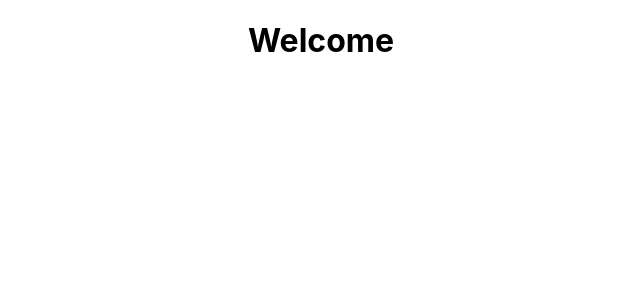
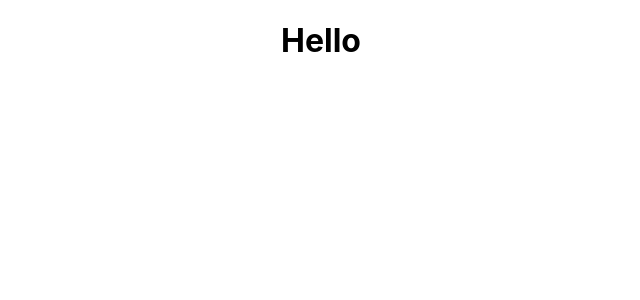
Before and after one commit to rohithsagar/reactjs, a React (Create React App) app: page / in a window 1280 px wide. Shown: the top 300 px of the page, without its empty margins (319-959 px from the left). Built offline with nearby package versions, Linux system fonts and the light colour scheme.

Commit message:
state added

```diff
--- a/src/App.js
+++ b/src/App.js
@@ -2,10 +2,15 @@ import React, { Component } from "react";
 import "./App.css";
 
 class App extends Component {
+
+state = {
+  myString : "Hello"
+};
+
   render() {
     return (
       <div className="App">
-        <h1>Welcome</h1>
+        <h1>{this.state.myString}</h1>
       </div>
     );
   }
```
